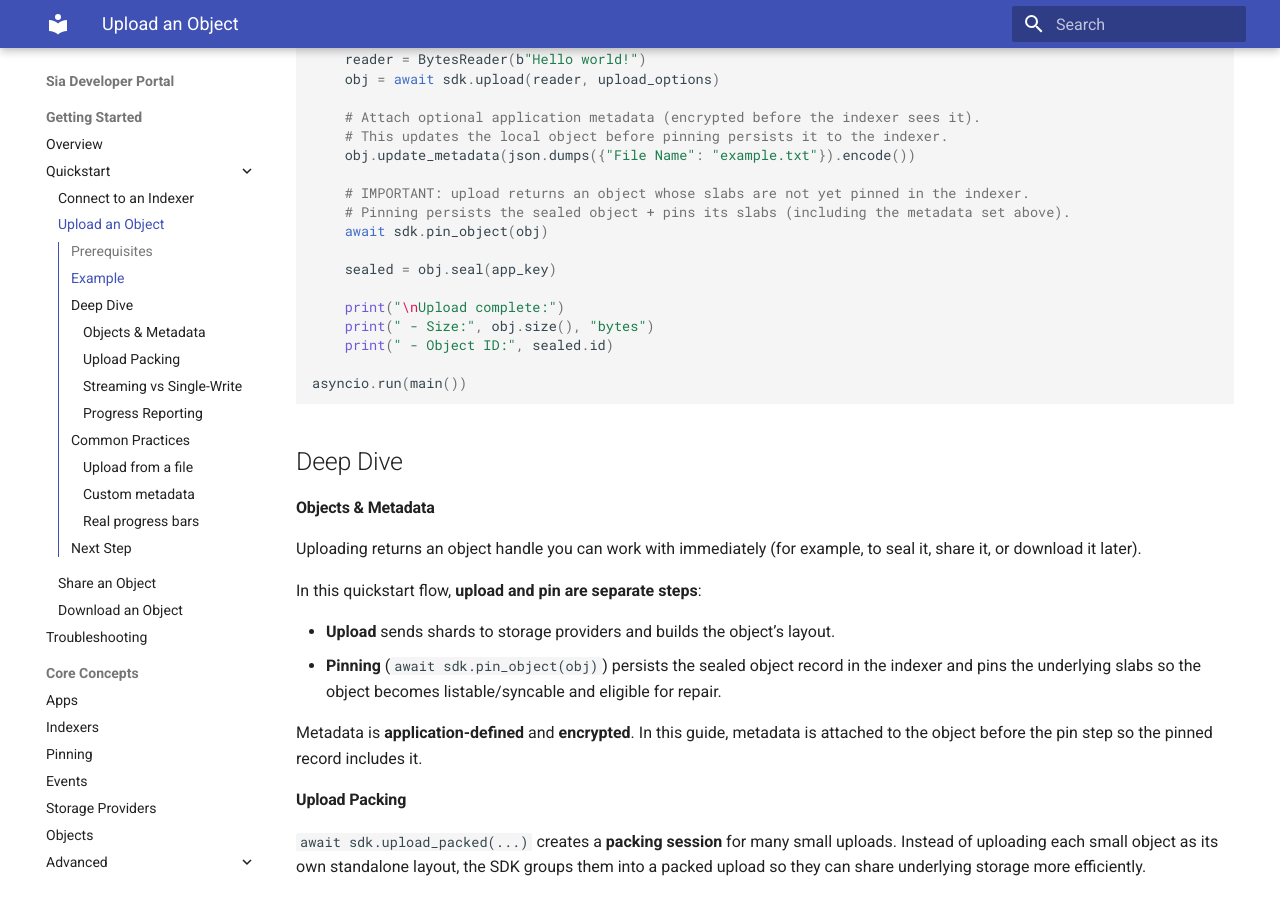
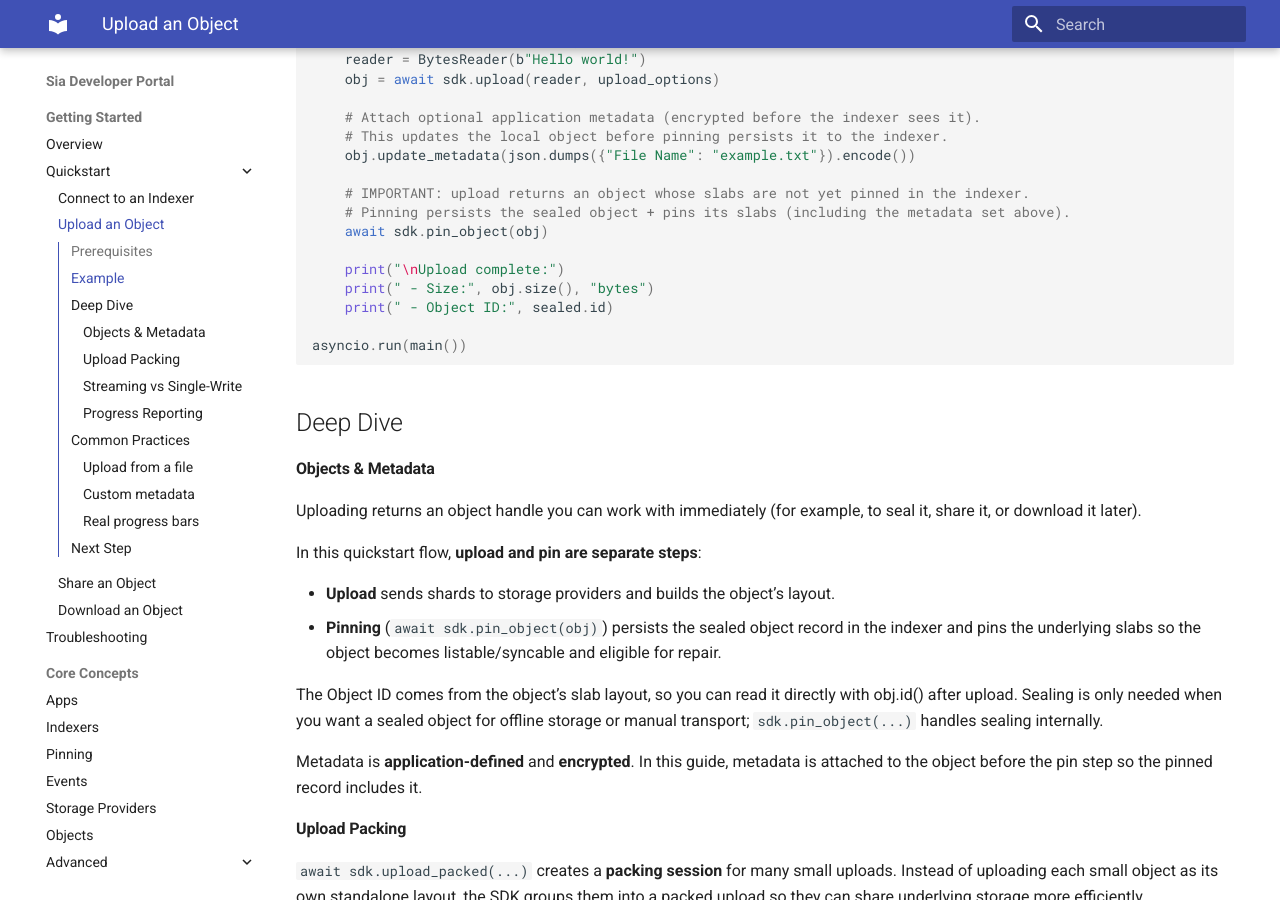
Before and after one commit to SiaFoundation/developer-portal, an MkDocs documentation site: the page built from docs/getting-started/quickstart/upload-an-object.md, in a window 1280 px wide and 900 px high, scrolled down 2178 px. Built offline with MkDocs 1.6.1 and Material for MkDocs 9.7.7, drawn with Linux system fonts in a browser that asks for light colours.

Commit message:
Standardize `Object ID` retrieval between Python and Rust

```diff
--- a/docs/getting-started/quickstart/upload-an-object.md
+++ b/docs/getting-started/quickstart/upload-an-object.md
@@ -107,8 +107,6 @@
         # IMPORTANT: upload returns an object whose slabs are not yet pinned in the indexer.
         # Pinning persists the sealed object + pins its slabs (including the metadata set above).
         await sdk.pin_object(obj)
-
-        sealed = obj.seal(app_key)
 
         print("\nUpload complete:")
         print(" - Size:", obj.size(), "bytes")
@@ -303,6 +301,8 @@
 * **Upload** sends shards to storage providers and builds the object’s layout.
 * **Pinning** (`await sdk.pin_object(obj)`) persists the sealed object record in the indexer and pins the underlying slabs so the object becomes listable/syncable and eligible for repair.
 
+The Object ID comes from the object’s slab layout, so you can read it directly with obj.id() after upload. Sealing is only needed when you want a sealed object for offline storage or manual transport; `sdk.pin_object(...)` handles sealing internally.
+
 Metadata is **application-defined** and **encrypted**. In this guide, metadata is attached to the object before the pin step so the pinned record includes it.
 
 #### Upload Packing
```
